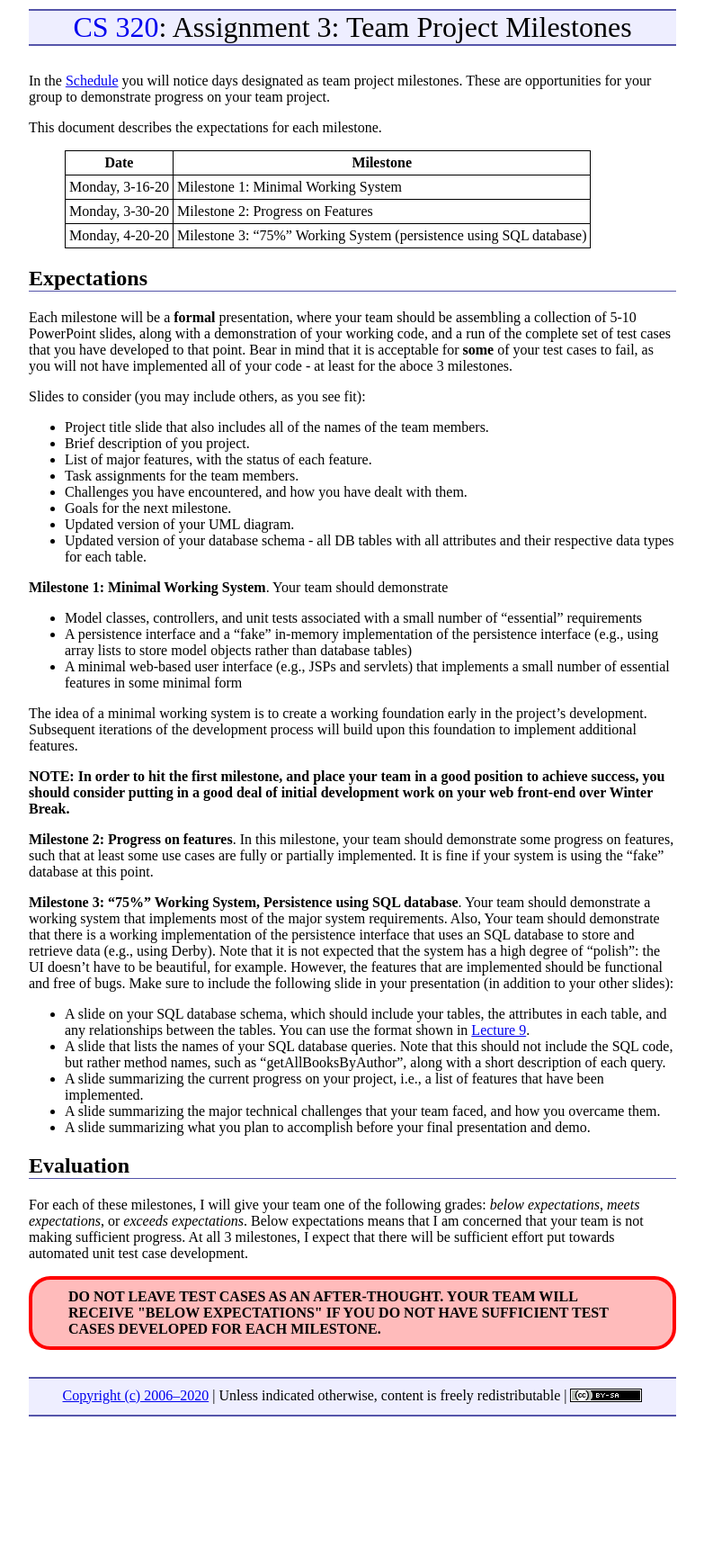
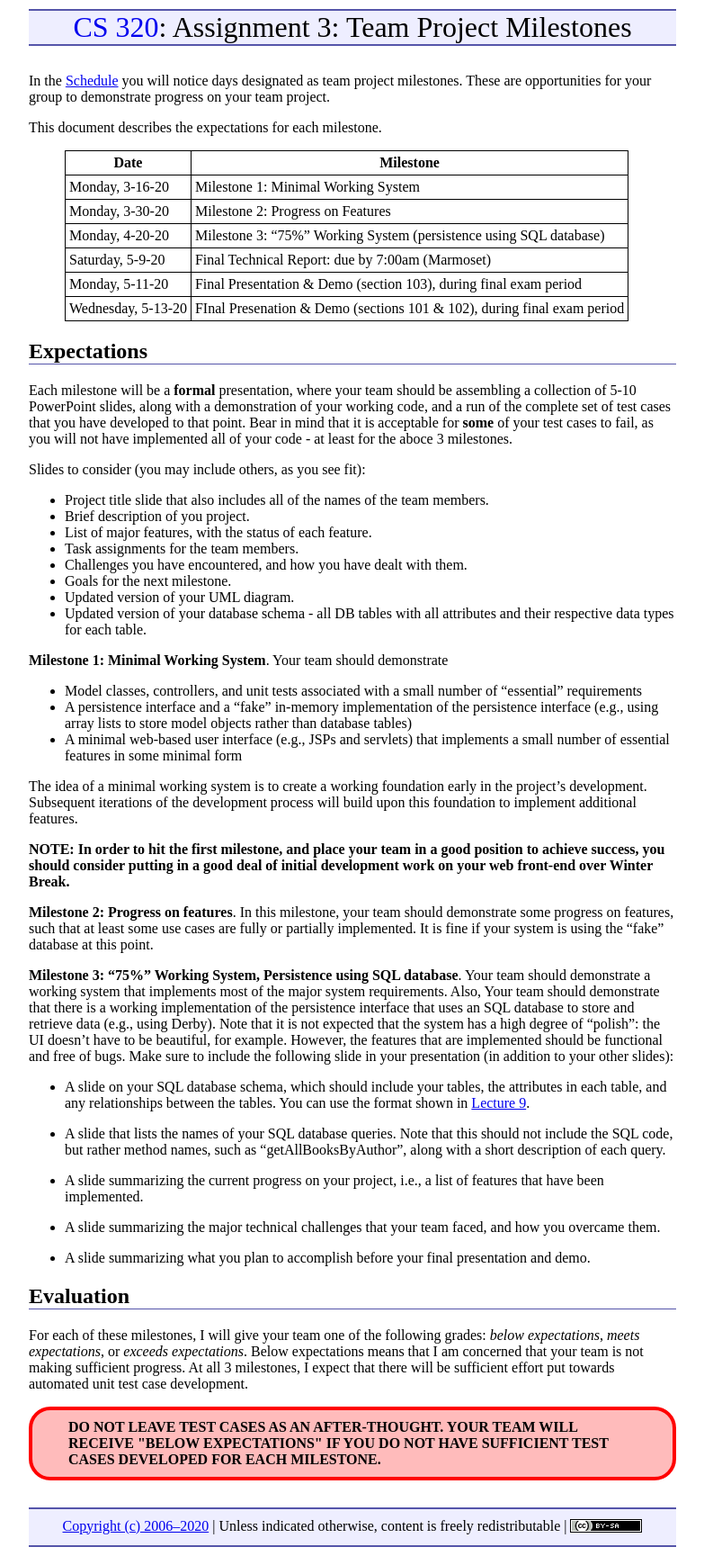
Before and after one commit to ycpcs/cs320-spring2020, a Jekyll site: the page built from assign/assign03.md, in a window 1280 px wide. Shown: the whole page at 90% size, without its empty margins (248-1031 px from the left). Built offline with Jekyll 4.4.1, drawn with Linux system fonts in a browser that asks for light colours; before the commit the page ends 1584 px from its top, so only the background shows below that.

Commit message:
updated schedules

```diff
--- a/assign/assign03.md
+++ b/assign/assign03.md
@@ -12,6 +12,9 @@ This document describes the expectations for each milestone.
 > Monday, 3-16-20    | Milestone 1: Minimal Working System
 > Monday, 3-30-20    | Milestone 2: Progress on Features
 > Monday, 4-20-20    | Milestone 3: "75%" Working System (persistence using SQL database)
+> Saturday, 5-9-20   | Final Technical Report: due by 7:00am (Marmoset)
+> Monday, 5-11-20    | Final Presentation & Demo (section 103), during final exam period
+> Wednesday, 5-13-20 | FInal Presenation & Demo (sections 101 & 102), during final exam period
 
 ## Expectations
 Each milestone will be a **formal** presentation, where your team should be assembling a collection of 5-10 PowerPoint slides, along with a demonstration of your working code, and a run of the complete set of test cases that you have developed to that point.  Bear in mind that it is acceptable for **some** of your test cases to fail, as you will not have implemented all of your code - at least for the aboce 3 milestones.
@@ -39,10 +42,15 @@ The idea of a minimal working system is to create a working foundation early in
 **Milestone 2: Progress on features**.  In this milestone, your team should demonstrate some progress on features, such that at least some use cases are fully or partially implemented.  It is fine if your system is using the "fake" database at this point.
 
 **Milestone 3: "75%" Working System, Persistence using SQL database**. Your team should demonstrate a working system that implements most of the major system requirements.  Also, Your team should demonstrate that there is a working implementation of the persistence interface that uses an SQL database to store and retrieve data (e.g., using Derby).  Note that it is not expected that the system has a high degree of "polish": the UI doesn't have to be beautiful, for example.  However, the features that are implemented should be functional and free of bugs.  Make sure to include the following slide in your presentation (in addition to your other slides):
+
 * A slide on your SQL database schema, which should include your tables, the attributes in each table, and any relationships between the tables.  You can use the format shown in [Lecture 9](../lectures/lecture09.html).
+
 * A slide that lists the names of your SQL database queries.  Note that this should not include the SQL code, but rather method names, such as "getAllBooksByAuthor", along with a short description of each query.
+
 * A slide summarizing the current progress on your project, i.e., a list of features that have been implemented.
+
 * A slide summarizing the major technical challenges that your team faced, and how you overcame them.
+
 * A slide summarizing what you plan to accomplish before your final presentation and demo.
 
 ## Evaluation
```
Also changed, not shown: 2 other files.
